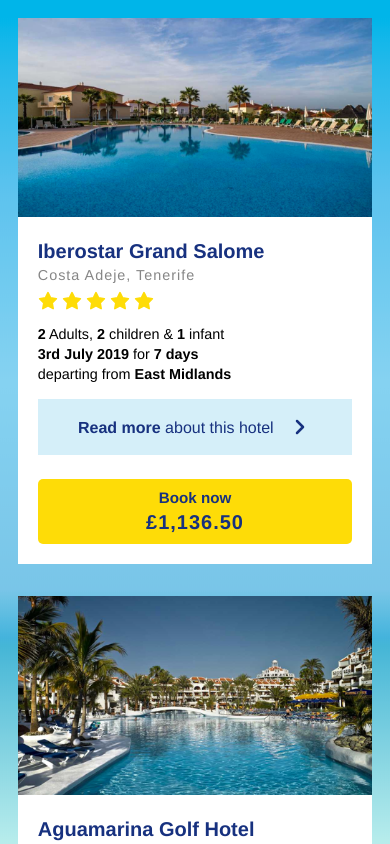
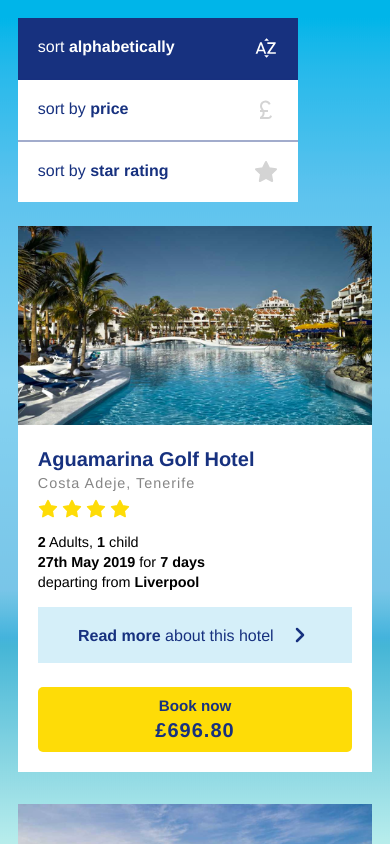
Before and after one commit to JoeDravarol/otb-take-home, a React (Vite) app: page / in a window 390 px wide. Shown: the top 844 px of the page. Built offline with nearby package versions, Linux system fonts and the light colour scheme; a web font is replaced by a local one.

Commit message:
feat: filter hotel results
Filter options:
- Alphabetically
- Lowest price first
- Highest rating first

Bug:
- When clicking filter buttons on mobile the re-rendered results causes the scrollbar to jump up.

```diff
--- /dev/null
+++ b/src/components/FilterButton/FilterButton.tsx
@@ -0,0 +1,75 @@
+import React from 'react';
+import styled from 'styled-components';
+
+type FilterButtonProps = ButtonWithLabel | ButtonWithChildrenAsLabel;
+
+const FilterButton = ({
+  label,
+  icon,
+  children,
+  ...props
+}: FilterButtonProps) => {
+  return (
+    <Button {...props}>
+      {label}
+      {children}
+
+      <IconContainer>{icon}</IconContainer>
+    </Button>
+  );
+};
+
+export default FilterButton;
+
+type ButtonProps = {
+  $active?: boolean;
+};
+
+const Button = styled.button<ButtonProps>`
+  --color: hsl(var(--color-primary));
+  --bg-color: hsl(var(--color-white));
+  --hover-color: hsl(var(--color-off-white));
+
+  max-width: 100%; // Grow with parent width
+  padding-block: 1.125rem;
+  padding-inline: 1.25rem;
+  color: var(--color);
+  background-color: var(--bg-color);
+  text-align: left;
+  font-weight: var(--font-weight-medium);
+  cursor: pointer;
+
+  &:hover {
+    background-color: var(--hover-color);
+  }
+
+  // Remove default styles
+  border: none;
+  border-color: transparent;
+`;
+
+const IconContainer = styled.span`
+  float: right;
+
+  & svg {
+    display: inline-block;
+    vertical-align: bottom;
+    color: hsl(var(--color-gray-400));
+    fill: hsl(var(--color-gray-400));
+  }
+`;
+
+interface BasicButton {
+  icon: React.ReactNode;
+  onClick: () => void;
+}
+
+interface ButtonWithLabel extends BasicButton {
+  label: React.ReactNode;
+  children?: never;
+}
+
+interface ButtonWithChildrenAsLabel extends BasicButton {
+  children: React.ReactNode;
+  label?: never;
+}
--- /dev/null
+++ b/src/components/FilterButton/index.tsx
@@ -0,0 +1 @@
+export { default } from './FilterButton';
--- /dev/null
+++ b/src/components/FilterGroup/FilterGroup.tsx
@@ -0,0 +1,109 @@
+import styled from 'styled-components';
+
+import StarIcon from '../../assets/icons/star.svg?react';
+import SortByAlphaIcon from '../../assets/icons/sort-by-alpha.svg?react';
+import PoundIcon from '../../assets/icons/currency-pound.svg?react';
+import { QUERIES } from '../../constant/design-token';
+
+import FilterButton from '../FilterButton';
+import useScrollDirection from './hooks/useScrollDirection';
+import { FilterEnum } from './hooks/useFilter';
+
+type FilterGroupProps = {
+  activeFilter: FilterEnum;
+  handleFilterAlphabetically: () => void;
+  handleFilterPrice: () => void;
+  handleFilterRating: () => void;
+};
+
+const FilterGroup = ({
+  activeFilter,
+  handleFilterAlphabetically,
+  handleFilterPrice,
+  handleFilterRating,
+}: FilterGroupProps) => {
+  const scrollDirection = useScrollDirection();
+
+  return (
+    <StyledFilterGroup $isScrollingUp={scrollDirection === 'up'}>
+      <StyledFilterButton
+        icon={<SortByAlphaIcon />}
+        $active={activeFilter === FilterEnum.alphabetically}
+        onClick={handleFilterAlphabetically}
+      >
+        sort <Bold>alphabetically</Bold>
+      </StyledFilterButton>
+
+      <StyledFilterButton
+        icon={<PoundIcon />}
+        $active={activeFilter === FilterEnum.price}
+        onClick={handleFilterPrice}
+      >
+        sort by <Bold>price</Bold>
+      </StyledFilterButton>
+
+      <StyledFilterButton
+        icon={<StarIcon />}
+        $active={activeFilter === FilterEnum.rating}
+        onClick={handleFilterRating}
+      >
+        sort by <Bold>star rating</Bold>
+      </StyledFilterButton>
+    </StyledFilterGroup>
+  );
+};
+
+export default FilterGroup;
+
+type StyledFilterGroupProps = {
+  $isScrollingUp: boolean;
+};
+
+const StyledFilterGroup = styled.aside<StyledFilterGroupProps>`
+  height: fit-content; // Enable sticky scroll on desktop
+  z-index: 10; // Appear infront of other position element (Target tablet size)
+
+  ${(props) =>
+    props.$isScrollingUp &&
+    `
+    position: sticky;
+    top: 0;
+  `}
+
+  // Default to sticky without the need to scroll up
+  @media ${QUERIES.laptopAndUp} {
+    position: sticky;
+    top: 0;
+  }
+`;
+
+type StyledFilterButtonProps = {
+  $active?: boolean;
+};
+
+const StyledFilterButton = styled(FilterButton)<StyledFilterButtonProps>`
+  display: block;
+  width: 17.5rem; // 280px
+  border-bottom: 2px solid hsl(var(--color-primary) / 0.4);
+
+  &:last-of-type {
+    border: none;
+  }
+
+  ${(props) =>
+    props.$active &&
+    `
+    --color: hsl(var(--color-white));
+    --bg-color: hsl(var(--color-primary));
+    --hover-color: hsl(var(--color-primary));
+
+    & svg {
+      fill: var(--color);
+      color: var(--color);
+    }
+  `}
+`;
+
+const Bold = styled.span`
+  font-weight: var(--font-weight-bold);
+`;
--- /dev/null
+++ b/src/components/FilterGroup/hooks/useFilter.ts
@@ -0,0 +1,32 @@
+import React from 'react';
+
+export enum FilterEnum {
+  alphabetically = 'alphabetically',
+  price = 'price',
+  rating = 'rating',
+}
+
+const useFilter = (initialFilter = FilterEnum.alphabetically) => {
+  const [activeFilter, setActiveFilter] = React.useState(initialFilter);
+
+  const filterToAlphabetically = () => {
+    setActiveFilter(FilterEnum.alphabetically);
+  };
+
+  const filterToPrice = () => {
+    setActiveFilter(FilterEnum.price);
+  };
+
+  const filterToRating = () => {
+    setActiveFilter(FilterEnum.rating);
+  };
+
+  return {
+    activeFilter,
+    filterToAlphabetically,
+    filterToPrice,
+    filterToRating,
+  };
+};
+
+export default useFilter;
--- /dev/null
+++ b/src/components/FilterGroup/hooks/useScrollDirection.ts
@@ -0,0 +1,45 @@
+import React from 'react';
+
+const THRESHOLD = 0;
+
+// Ref: https://www.robinwieruch.de/react-hook-scroll-direction/
+const useScrollDirection = () => {
+  const [scrollDirection, setScrollDirection] = React.useState('up');
+
+  const blocking = React.useRef(false);
+  const prevScrollY = React.useRef(0);
+
+  React.useEffect(() => {
+    prevScrollY.current = window.scrollY;
+
+    const updateScrollDirection = () => {
+      const scrollY = window.scrollY;
+
+      if (Math.abs(scrollY - prevScrollY.current) >= THRESHOLD) {
+        const newScrollDirection =
+          scrollY > prevScrollY.current ? 'down' : 'up';
+
+        setScrollDirection(newScrollDirection);
+
+        prevScrollY.current = scrollY > 0 ? scrollY : 0;
+      }
+
+      blocking.current = false;
+    };
+
+    const onScroll = () => {
+      if (!blocking.current) {
+        blocking.current = true;
+        window.requestAnimationFrame(updateScrollDirection);
+      }
+    };
+
+    window.addEventListener('scroll', onScroll);
+
+    return () => window.removeEventListener('scroll', onScroll);
+  }, [scrollDirection]);
+
+  return scrollDirection;
+};
+
+export default useScrollDirection;
--- /dev/null
+++ b/src/components/FilterGroup/index.tsx
@@ -0,0 +1,3 @@
+export { default } from './FilterGroup';
+export { default as useScrollPosition } from './hooks/useScrollDirection';
+export { default as useFilter, FilterEnum } from './hooks/useFilter';
--- a/src/components/GlobalStyles/GlobalStyles.ts
+++ b/src/components/GlobalStyles/GlobalStyles.ts
@@ -37,6 +37,7 @@
 /* DESIGN TOKENS */
 html {
   --color-white: ${COLORS.white};
+  --color-off-white: ${COLORS.offWhite};
   --color-black: ${COLORS.black};
   --color-gray-400: ${COLORS.gray[400]};
   --color-gray-500: ${COLORS.gray[500]};
--- a/src/constant/design-token.ts
+++ b/src/constant/design-token.ts
@@ -1,5 +1,6 @@
 export const COLORS = {
   white: '0 0 100%',
+  offWhite: '200 37.5% 96.9%',
   black: '0 0 20%',
   gray: {
     400: '0 0 83.1%',
@@ -27,8 +28,10 @@
 
 export const BREAKPOINTS = {
   tableMin: 820,
+  laptopMin: 1200,
 };
 
 export const QUERIES = {
   tableAndUp: `(min-width: ${BREAKPOINTS.tableMin / 16}rem)`,
+  laptopAndUp: `(min-width: ${BREAKPOINTS.laptopMin / 16}rem)`,
 };
--- /dev/null
+++ b/src/pages/HotelSearches/HotelSearches.tsx
@@ -0,0 +1,94 @@
+import styled from 'styled-components';
+
+import backgroundImage from '../../assets/images/background.png';
+import { QUERIES } from '../../constant/design-token';
+
+import HotelResult from '../../components/HotelResult';
+import FilterGroup, {
+  FilterEnum,
+  useFilter,
+} from '../../components/FilterGroup';
+import useHotels from './useHotels';
+
+const HotelSearches = () => {
+  const { hotels, sortHotelBy } = useHotels();
+  const {
+    activeFilter,
+    filterToAlphabetically,
+    filterToPrice,
+    filterToRating,
+  } = useFilter();
+
+  const handleFilterAlphabetically = () => {
+    sortHotelBy(FilterEnum.alphabetically);
+    filterToAlphabetically();
+  };
+
+  const handleFilterPrice = () => {
+    sortHotelBy(FilterEnum.price);
+    filterToPrice();
+  };
+
+  const handleFilterRating = () => {
+    sortHotelBy(FilterEnum.rating);
+    filterToRating();
+  };
+
+  return (
+    <Wrapper>
+      <GridContainer>
+        <FilterGroup
+          activeFilter={activeFilter}
+          handleFilterAlphabetically={handleFilterAlphabetically}
+          handleFilterPrice={handleFilterPrice}
+          handleFilterRating={handleFilterRating}
+        />
+
+        <HotelResults>
+          {hotels.map((hotel) => (
+            <HotelResult
+              key={hotel.id}
+              title={hotel.title}
+              destination={hotel.destination}
+              image={hotel.image}
+              description={hotel.description}
+              price={hotel.price}
+              ratings={hotel.ratings}
+              guests={hotel.guests}
+              arrivalDate={hotel.arrivalDate}
+              lengthOfStay={hotel.lengthOfStay}
+              departingLocation={hotel.departingLocation}
+            />
+          ))}
+        </HotelResults>
+      </GridContainer>
+    </Wrapper>
+  );
+};
+
+export default HotelSearches;
+
+const Wrapper = styled.article`
+  background-image: url(${backgroundImage});
+  min-height: 100svh; // Fill bgImage full screen height
+  padding: clamp(1rem, calc(2.5vw + 0.5rem), 10rem); // Scale with screen width
+`;
+
+const GridContainer = styled.div`
+  display: grid;
+  grid-gap: 1.5rem;
+  margin-inline: auto;
+  width: fit-content;
+
+  @media ${QUERIES.laptopAndUp} {
+    grid-template-columns: 0.5fr 2fr;
+    grid-gap: 3rem;
+  }
+`;
+
+const HotelResults = styled.div`
+  @media ${QUERIES.tableAndUp} {
+    width: 800px;
+    max-width: 800px;
+  }
+`;
--- /dev/null
+++ b/src/pages/HotelSearches/index.tsx
@@ -0,0 +1 @@
+export { default } from './HotelSearches';
--- a/src/pages/HotelSearches.tsx
+++ b/src/pages/HotelSearches/useHotels.ts
@@ -1,54 +1,37 @@
 import React from 'react';
-import styled from 'styled-components';
 
-import backgroundImage from '../assets/images/background.png';
-import hotelImage1 from '../assets/images/hotel-image-1.png';
-import hotelImage2 from '../assets/images/hotel-image-2.png';
-import hotelImage3 from '../assets/images/hotel-image-3.png';
+import hotelImage1 from '../../assets/images/hotel-image-1.png';
+import hotelImage2 from '../../assets/images/hotel-image-2.png';
+import hotelImage3 from '../../assets/images/hotel-image-3.png';
+import { FilterEnum } from '../../components/FilterGroup';
 
-import HotelResult from '../components/HotelResult';
-import { QUERIES } from '../constant/design-token';
+const useHotels = () => {
+  const [hotels, setHotels] = React.useState(() =>
+    data.sort((a, b) => (a.title < b.title ? -1 : 1))
+  );
 
-const HotelSearches = () => {
-  const [hotels, setHotels] = React.useState(data);
+  const sortHotelBy = (condition: FilterEnum) => {
+    switch (condition) {
+      case FilterEnum.alphabetically:
+        setHotels((hotels) =>
+          hotels.sort((a, b) => (a.title < b.title ? -1 : 1))
+        );
+        break;
+      case FilterEnum.price:
+        // Lowest price first
+        setHotels((hotels) => hotels.sort((a, b) => a.price - b.price));
+        break;
+      case FilterEnum.rating:
+        // Highest rating first
+        setHotels((hotels) => hotels.sort((a, b) => b.ratings - a.ratings));
+        break;
+    }
+  };
 
-  return (
-    <Wrapper>
-      <HotelResults>
-        {hotels.map((hotel) => (
-          <HotelResult
-            key={hotel.id}
-            title={hotel.title}
-            destination={hotel.destination}
-            image={hotel.image}
-            description={hotel.description}
-            price={hotel.price}
-            ratings={hotel.ratings}
-            guests={hotel.guests}
-            arrivalDate={hotel.arrivalDate}
-            lengthOfStay={hotel.lengthOfStay}
-            departingLocation={hotel.departingLocation}
-          />
-        ))}
-      </HotelResults>
-    </Wrapper>
-  );
+  return { hotels, sortHotelBy };
 };
 
-export default HotelSearches;
-
-const Wrapper = styled.div`
-  background-image: url(${backgroundImage});
-  min-height: 100svh; // Fill bgImage full screen height
-  padding: clamp(1rem, calc(2.5vw + 0.5rem), 10rem); // Scale with screen width
-`;
-
-const HotelResults = styled.div`
-  @media ${QUERIES.tableAndUp} {
-    width: 800px;
-    max-width: 800px;
-  }
-`;
+export default useHotels;
 
 type HotelResult = {
   id: string;
```
Also changed, not shown: src/assets/icons/currency-pound.svg (added), src/assets/icons/sort-by-alpha.svg (added).
